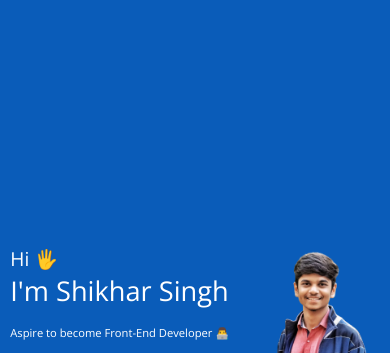
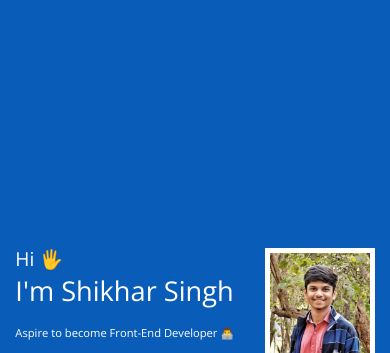
Before and after one commit to ShikharSingh98/my-portfolio-website, a plain HTML site: page index.html in a window 390 px wide. Shown: the part 51-404 px from the top of the page. Drawn offline with nearby package versions, Linux system fonts and the light colour scheme.

Commit message:
Change the profile image

```diff
--- a/index.html
+++ b/index.html
@@ -61,7 +61,7 @@
         <!-- Image  -->
 
         <div class="my-image">
-          <img src="./images/profile-image.png" />
+          <img src="./images/Profile Image.png" />
         </div>
       </section>
 
--- a/styles.css
+++ b/styles.css
@@ -77,8 +77,13 @@ body {
   width: 21px;
 }
 
+.my-image {
+  background-color: white;
+  padding: 0.8rem 0.8rem 2rem;
+}
+
 .my-image img {
-  width: 380px;
+  width: 340px;
 }
 
 .section-container {
@@ -197,8 +202,13 @@ body {
     width: 12px;
   }
 
+  .my-image {
+    background-color: white;
+    padding: 0.3rem 0.3rem 0.4rem;
+  }
+
   .my-image img {
-    width: 130px;
+    width: 100px;
   }
 
   .section-heading {
```
Also changed, not shown: images/Profile Image.png (added), images/profile-image.png (deleted).
